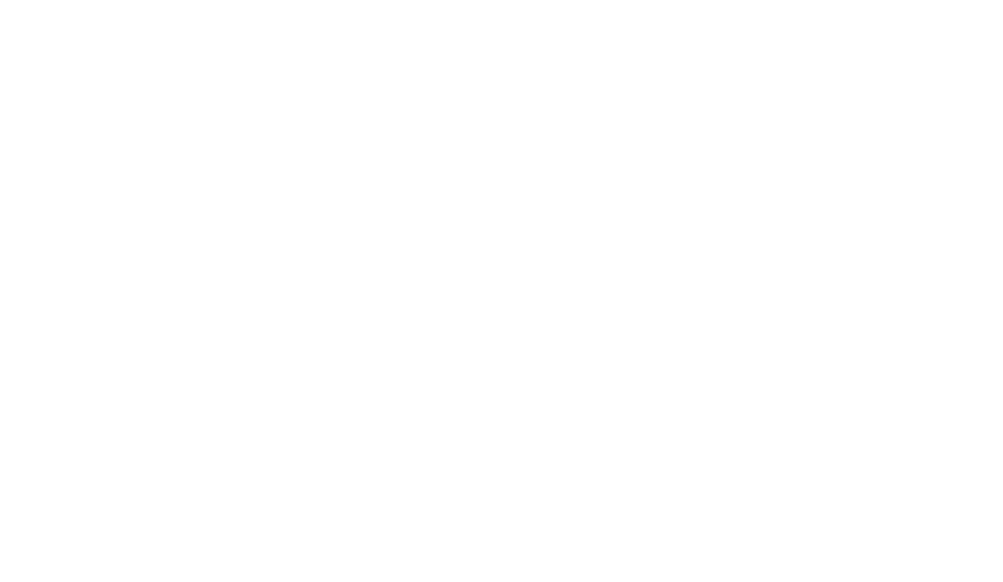
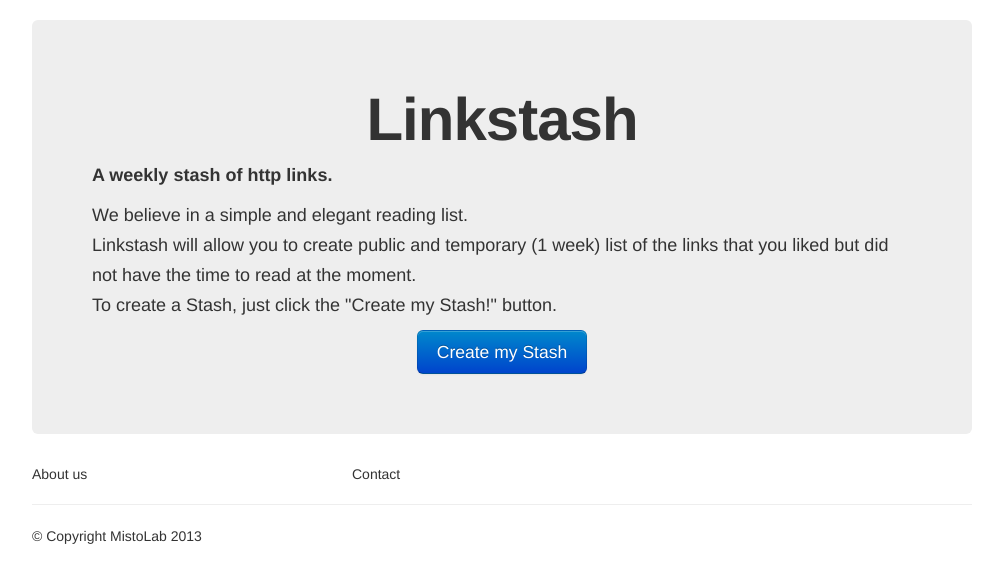
Before and after one commit to MistoLab/Linkstash, a plain HTML site: page views/index.html in a window 1280 px wide. Shown: the whole page, without its empty margins (138-1141 px from the left). Drawn offline with Linux system fonts and the light colour scheme.

Commit message:
First attempt for the index

```diff
--- a/views/index.html
+++ b/views/index.html
@@ -1,9 +1,47 @@
 <!DOCTYPE html>
 <html lang="en">
 <head>
+    <meta charset="utf-8">
+    <meta name="description" content="Linkstash - A weekly stash of http links.">
     <title>Linkstash - Create a stash</title>
+    <link rel="stylesheet" href="css/bootstrap.css">
 </head>
 <body>
+    <div class="container" style="padding-top: 20px;">
+        <div class="hero-unit">
+            <h1 class="text-center">Linkstash</h1>
+            <p>
+                <p>
+                    <strong>A weekly stash of http links.</strong>
+                </p>
 
+                We believe in a simple and elegant reading list. <br>
+                Linkstash will allow you to create public and temporary (1 week) list of the links that you liked but did not have the time to read at the moment. <br>
+                To create a Stash, just click the "Create my Stash!" button.
+            </p>
+
+            <div class="text-center">
+                <button class="btn btn-large btn-primary">
+                    Create my Stash
+                </button>
+            </div>
+        </div>
+
+        <footer>
+            <div class="row">
+                <div class="span4">
+                    About us
+                </div>
+
+                <div class="span4">
+                    Contact
+                </div>
+            </div>
+
+            <hr>
+
+            &copy; Copyright MistoLab 2013
+        </footer>
+    </div>
 </body>
 </html>
```
